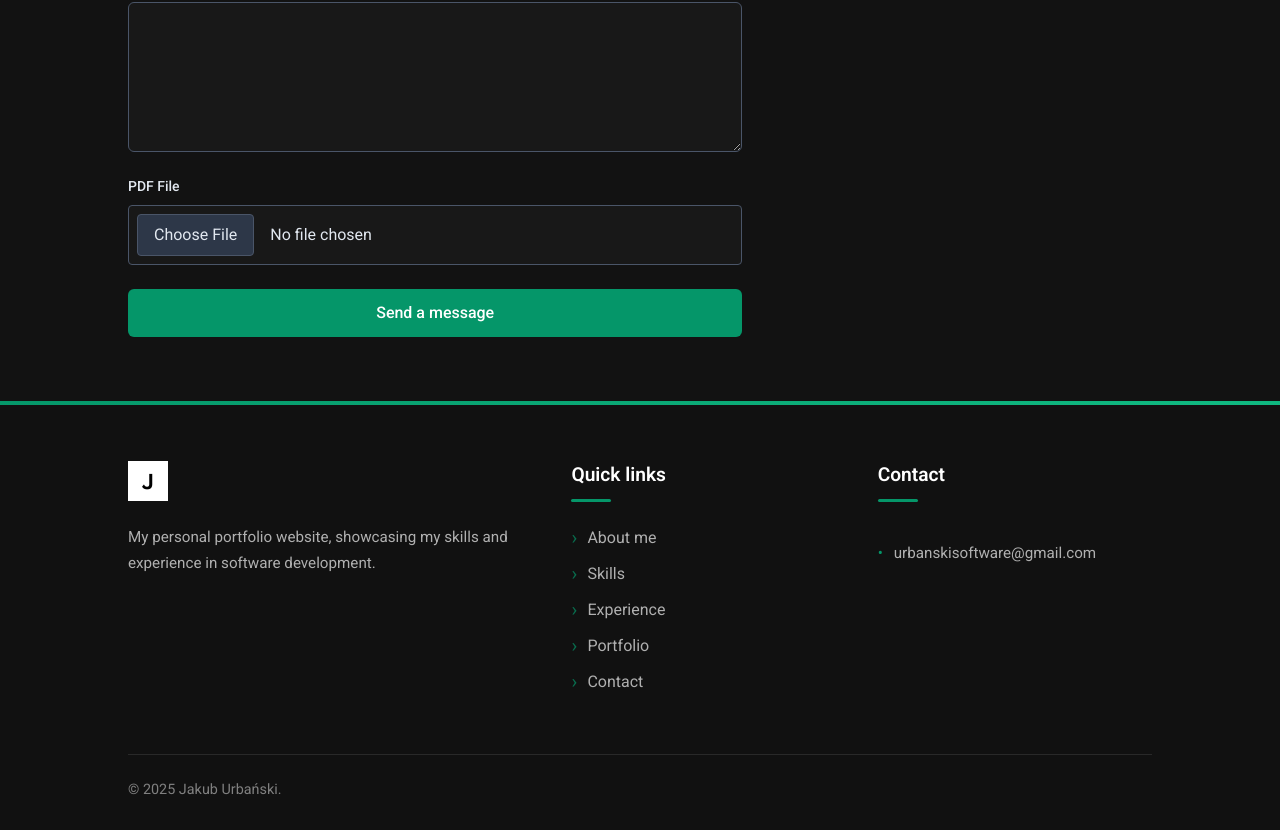
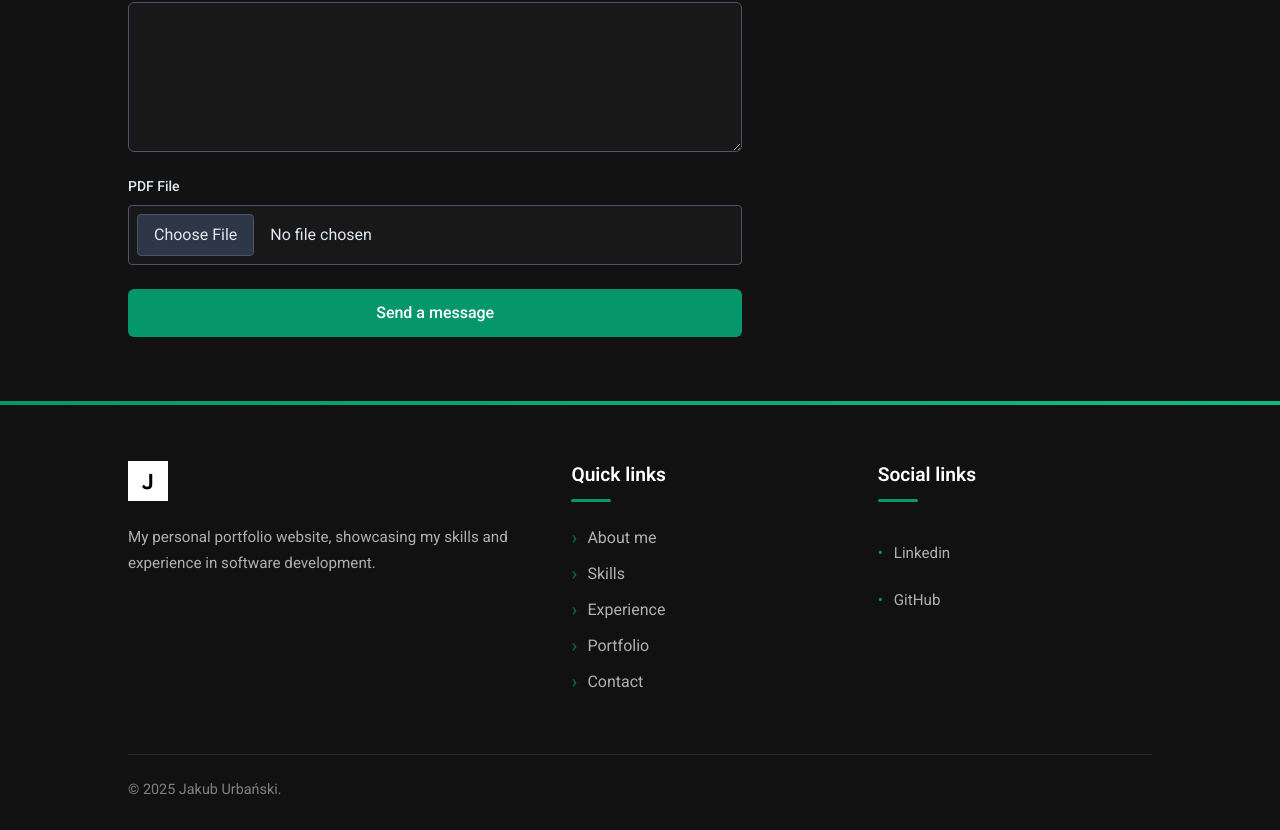
Before and after one commit to kvbaurb99/portfolio_2, a Next.js app: page / in a window 1280 px wide. Shown: the part 7016-7846 px from the top of the page. Built offline with nearby package versions, Linux system fonts and the light colour scheme.

Commit message:
add social links to footer

```diff
--- a/src/components/ui/footer/Footer.styled.tsx
+++ b/src/components/ui/footer/Footer.styled.tsx
@@ -136,7 +136,7 @@ export const ContactInfo = styled.div`
   gap: 1rem;
 `;
 
-export const ContactItem = styled.div`
+export const ContactItem = styled.a`
   display: flex;
   color: #b0b0b0;
   margin-bottom: 0.5rem;
--- a/src/components/ui/footer/Footer.tsx
+++ b/src/components/ui/footer/Footer.tsx
@@ -62,17 +62,28 @@ export default function Footer() {
           </FooterColumn>
 
           <FooterColumn>
-            <FooterHeading>Contact</FooterHeading>
+            <FooterHeading>Social links</FooterHeading>
             <ContactInfo>
-              <ContactItem>urbanskisoftware@gmail.com</ContactItem>
+              <ContactItem
+                rel="nofollow noopener noreferrer"
+                target="_blank"
+                href="https://www.linkedin.com/in/jakub-urba%C5%84ski-99a2k/"
+              >
+                Linkedin
+              </ContactItem>
+              <ContactItem
+                rel="nofollow noopener noreferrer"
+                target="_blank"
+                href="https://github.com/kvbaurb99"
+              >
+                GitHub
+              </ContactItem>
             </ContactInfo>
           </FooterColumn>
         </FooterContent>
 
         <FooterBottom>
-          <Copyright>
-            © {currentYear} Jakub Urbański.
-          </Copyright>
+          <Copyright>© {currentYear} Jakub Urbański.</Copyright>
         </FooterBottom>
       </Container>
     </FooterWrapper>
```
